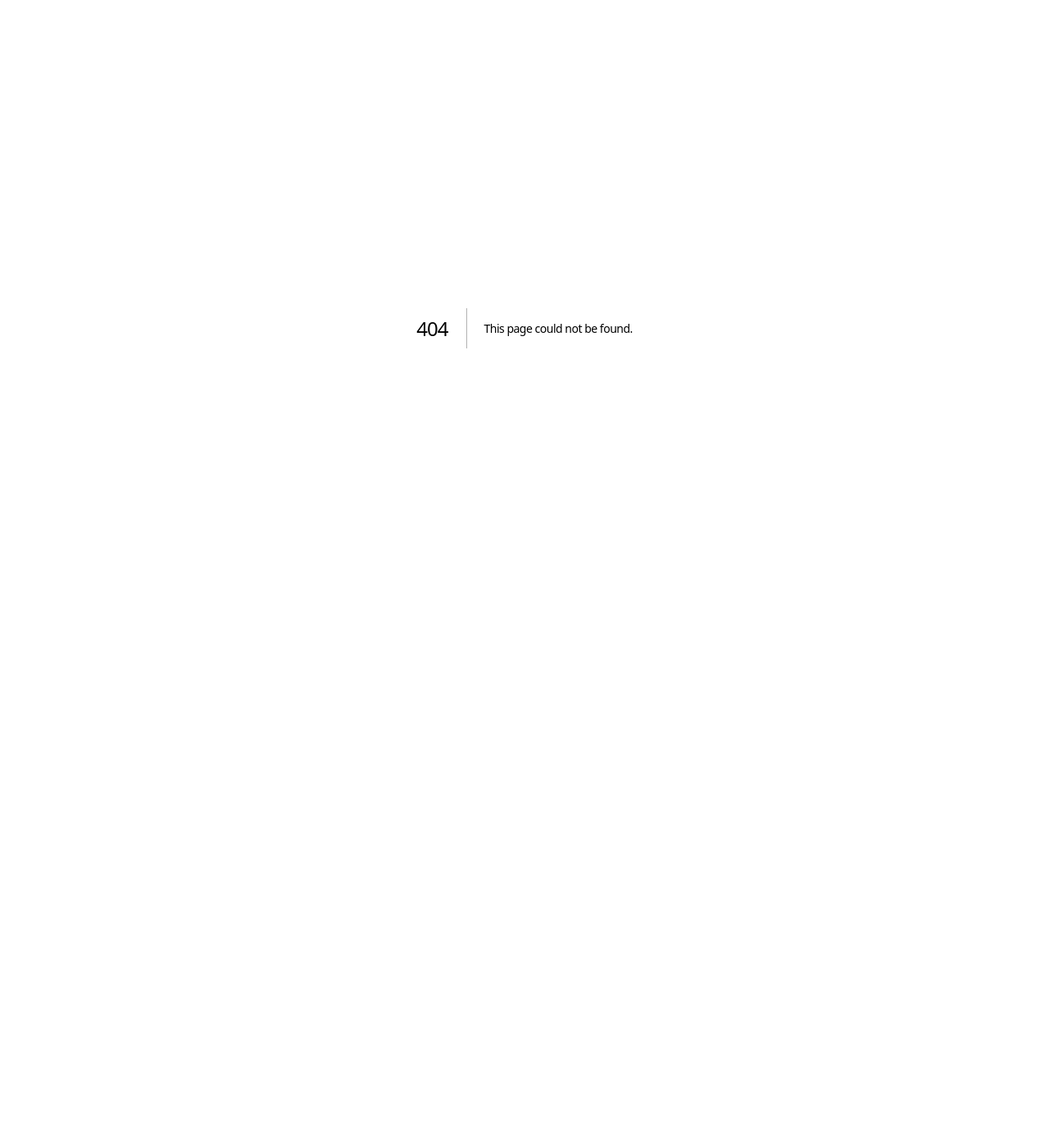
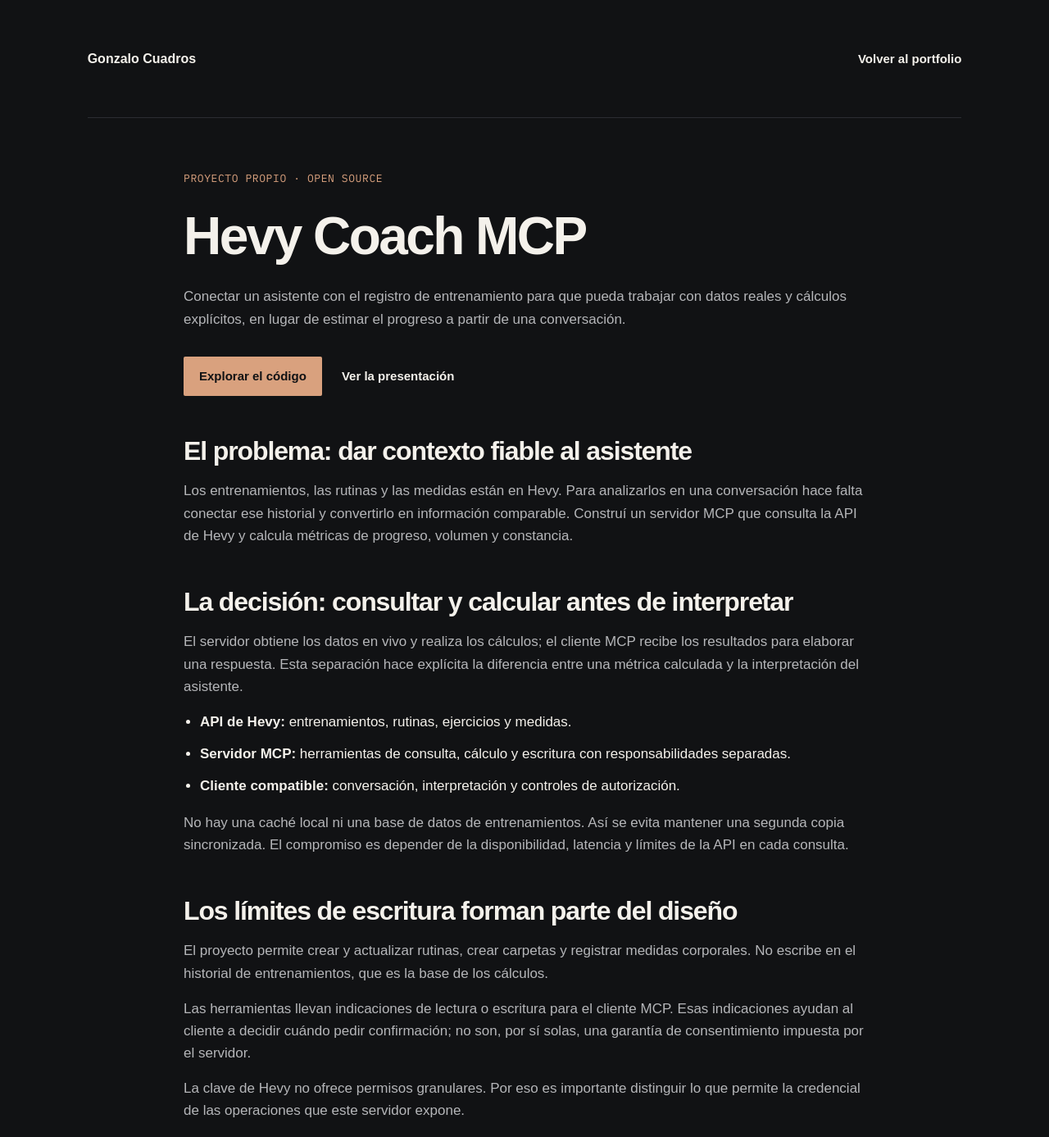
Before and after one commit to gCuadros/gcuadros-web, a Next.js app: page /proyectos/hevy in a window 1280 px wide. Before the commit this address had no page. Shown: the top 1387 px of the page at 82% size. Before the commit the page ends 800 px from the top, so only its background shows below. Built offline with nearby package versions, Linux system fonts and the light colour scheme.

Commit message:
feat: complete Hevy case and portfolio sharing experience

```diff
--- a/src/app/globals.css
+++ b/src/app/globals.css
@@ -850,3 +850,47 @@
     animation: none !important;
   }
 }
+
+.project-copy > p + p {
+  margin-top: 1rem;
+}
+.case-study {
+  max-width: 52rem;
+  padding-block: 4rem;
+}
+.case-study h1 {
+  font-size: clamp(2.25rem, 6vw, 4rem);
+  line-height: 1.12;
+  margin-block: 1.5rem;
+}
+.case-study h2 {
+  font-size: clamp(1.5rem, 4vw, 2rem);
+  line-height: 1.2;
+  margin-bottom: 1rem;
+}
+.case-study section {
+  margin-top: 3rem;
+}
+.case-study p + p,
+.case-study ul {
+  margin-top: 1rem;
+}
+.case-study li {
+  margin-bottom: 0.75rem;
+}
+.case-study ul {
+  padding-left: 1.25rem;
+}
+.case-study .actions {
+  flex-wrap: wrap;
+  margin-top: 2rem;
+}
+.case-study pre {
+  white-space: pre-wrap;
+  overflow-wrap: anywhere;
+  padding: 1.25rem;
+  background: var(--surface);
+  border: 1px solid var(--border);
+  margin-top: 1rem;
+  font-size: 0.9375rem;
+}
--- a/src/app/layout.tsx
+++ b/src/app/layout.tsx
@@ -10,12 +10,20 @@
 const description =
   "Arquitectura frontend, DevOps y liderazgo técnico. Conoce la trayectoria, los proyectos y las charlas de Gonzalo Cuadros, Tech Lead en MANGO.";
 
+const deploymentHost =
+  process.env.VERCEL_ENV === "production"
+    ? (process.env.VERCEL_PROJECT_PRODUCTION_URL ?? process.env.VERCEL_URL)
+    : process.env.VERCEL_URL;
+
 export const metadata: Metadata = {
+  metadataBase: new URL(
+    deploymentHost ? `https://${deploymentHost}` : "http://localhost:3100",
+  ),
   title,
   description,
   authors: [{ name: "Gonzalo Cuadros" }],
   openGraph: { title, description, locale: "es_ES", type: "website" },
-  twitter: { card: "summary", title, description },
+  twitter: { card: "summary_large_image", title, description },
 };
 
 const personJsonLd = {
--- a/src/app/page.tsx
+++ b/src/app/page.tsx
@@ -44,9 +44,6 @@
           <Signature />
         </section>
         <Work />
-        <div className="section-divider container">
-          <Signature />
-        </div>
         <Experience />
         <Project />
         <Talks />
--- /dev/null
+++ b/src/app/proyectos/hevy/page.tsx
@@ -0,0 +1,155 @@
+import type { Metadata } from "next";
+import Link from "next/link";
+import { links } from "@/lib/portfolio";
+
+const title =
+  "Hevy Coach MCP: datos reales para un asistente | Gonzalo Cuadros";
+const description =
+  "Un servidor MCP para consultar entrenamientos, calcular progreso y gestionar rutinas: arquitectura, compromisos y límites del proyecto.";
+export const metadata: Metadata = {
+  title,
+  description,
+  openGraph: { title, description, type: "article", locale: "es_ES" },
+  twitter: { card: "summary_large_image", title, description },
+};
+
+export default function HevyCase() {
+  return (
+    <>
+      <a className="skip-link" href="#caso">
+        Saltar al contenido
+      </a>
+      <header className="site-header container">
+        <Link className="brand" href="/">
+          Gonzalo Cuadros
+        </Link>
+        <Link className="arrow-link" href="/#proyecto">
+          Volver al portfolio
+        </Link>
+      </header>
+      <main id="caso" tabIndex={-1} className="case-study container">
+        <p className="eyebrow">Proyecto propio · Open source</p>
+        <h1>Hevy Coach MCP</h1>
+        <p>
+          Conectar un asistente con el registro de entrenamiento para que pueda
+          trabajar con datos reales y cálculos explícitos, en lugar de estimar
+          el progreso a partir de una conversación.
+        </p>
+        <div className="actions">
+          <a className="button" href={links.hevy}>
+            Explorar el código
+          </a>
+          <a className="arrow-link" href={links.hevyPost}>
+            Ver la presentación
+          </a>
+        </div>
+        <section aria-labelledby="problema">
+          <h2 id="problema">El problema: dar contexto fiable al asistente</h2>
+          <p>
+            Los entrenamientos, las rutinas y las medidas están en Hevy. Para
+            analizarlos en una conversación hace falta conectar ese historial y
+            convertirlo en información comparable. Construí un servidor MCP que
+            consulta la API de Hevy y calcula métricas de progreso, volumen y
+            constancia.
+          </p>
+        </section>
+        <section aria-labelledby="arquitectura">
+          <h2 id="arquitectura">
+            La decisión: consultar y calcular antes de interpretar
+          </h2>
+          <p>
+            El servidor obtiene los datos en vivo y realiza los cálculos; el
+            cliente MCP recibe los resultados para elaborar una respuesta. Esta
+            separación hace explícita la diferencia entre una métrica calculada
+            y la interpretación del asistente.
+          </p>
+          <ul>
+            <li>
+              <strong>API de Hevy:</strong> entrenamientos, rutinas, ejercicios
+              y medidas.
+            </li>
+            <li>
+              <strong>Servidor MCP:</strong> herramientas de consulta, cálculo y
+              escritura con responsabilidades separadas.
+            </li>
+            <li>
+              <strong>Cliente compatible:</strong> conversación, interpretación
+              y controles de autorización.
+            </li>
+          </ul>
+          <p>
+            No hay una caché local ni una base de datos de entrenamientos. Así
+            se evita mantener una segunda copia sincronizada. El compromiso es
+            depender de la disponibilidad, latencia y límites de la API en cada
+            consulta.
+          </p>
+        </section>
+        <section aria-labelledby="limites">
+          <h2 id="limites">Los límites de escritura forman parte del diseño</h2>
+          <p>
+            El proyecto permite crear y actualizar rutinas, crear carpetas y
+            registrar medidas corporales. No escribe en el historial de
+            entrenamientos, que es la base de los cálculos.
+          </p>
+          <p>
+            Las herramientas llevan indicaciones de lectura o escritura para el
+            cliente MCP. Esas indicaciones ayudan al cliente a decidir cuándo
+            pedir confirmación; no son, por sí solas, una garantía de
+            consentimiento impuesta por el servidor.
+          </p>
+          <p>
+            La clave de Hevy no ofrece permisos granulares. Por eso es
+            importante distinguir lo que permite la credencial de las
+            operaciones que este servidor expone.
+          </p>
+        </section>
+        <section aria-labelledby="ejemplo">
+          <h2 id="ejemplo">Una forma de comprobarlo</h2>
+          <p>
+            Con una cuenta Hevy PRO y una clave API configurada en un cliente
+            compatible, se puede empezar por comprobar la conexión y comparar
+            dos periodos:
+          </p>
+          <pre>
+            Comprueba la conexión con Hevy. Compara el número de entrenamientos
+            y el volumen de las últimas cuatro semanas con las cuatro
+            anteriores. Explica qué datos has utilizado y qué no puedes
+            concluir.
+          </pre>
+          <p>
+            Es una propuesta de consulta, no una captura de un resultado real.
+            El repositorio incluye las instrucciones de conexión, las
+            herramientas disponibles y sus límites.
+          </p>
+          <a
+            className="arrow-link"
+            href="https://github.com/gCuadros/hevy-mcp/blob/main/docs/CONNECTOR.md"
+          >
+            Consultar la guía de conexión
+          </a>
+        </section>
+        <section aria-labelledby="evidencia">
+          <h2 id="evidencia">Qué demuestra este proyecto</h2>
+          <p>
+            Una integración entre una API externa y clientes de IA, con cálculos
+            separados de la conversación y un alcance de escritura delimitado.
+            El resultado verificable es el código y su documentación pública; no
+            se presentan métricas de adopción ni mejoras deportivas no medidas.
+          </p>
+          <p className="caption">
+            Caso basado en el README público del proyecto, revisado el 23 de
+            septiembre de 2026.
+          </p>
+        </section>
+        <div className="actions">
+          <Link className="button" href="/#proyecto">
+            Volver al portfolio
+          </Link>
+          <a className="arrow-link" href={links.linkedin}>
+            Conectar en LinkedIn
+          </a>
+        </div>
+      </main>
+    </>
+  );
+}
--- a/src/lib/portfolio.ts
+++ b/src/lib/portfolio.ts
@@ -12,6 +12,7 @@
 export const navigation = [
   { href: "#trabajo", label: "Trabajo" },
   { href: "#trayectoria", label: "Trayectoria" },
+  { href: "#proyecto", label: "Proyecto" },
   { href: "#charlas", label: "Charlas" },
 ] as const;
 
```
Also changed, not shown: content/cv.md (+1 -1 lines), src/app/opengraph-image.tsx (added, +48 -0 lines), src/components/portfolio.tsx (+5 -6 lines), 4 other files (tests, documents, lock files or other folders).
